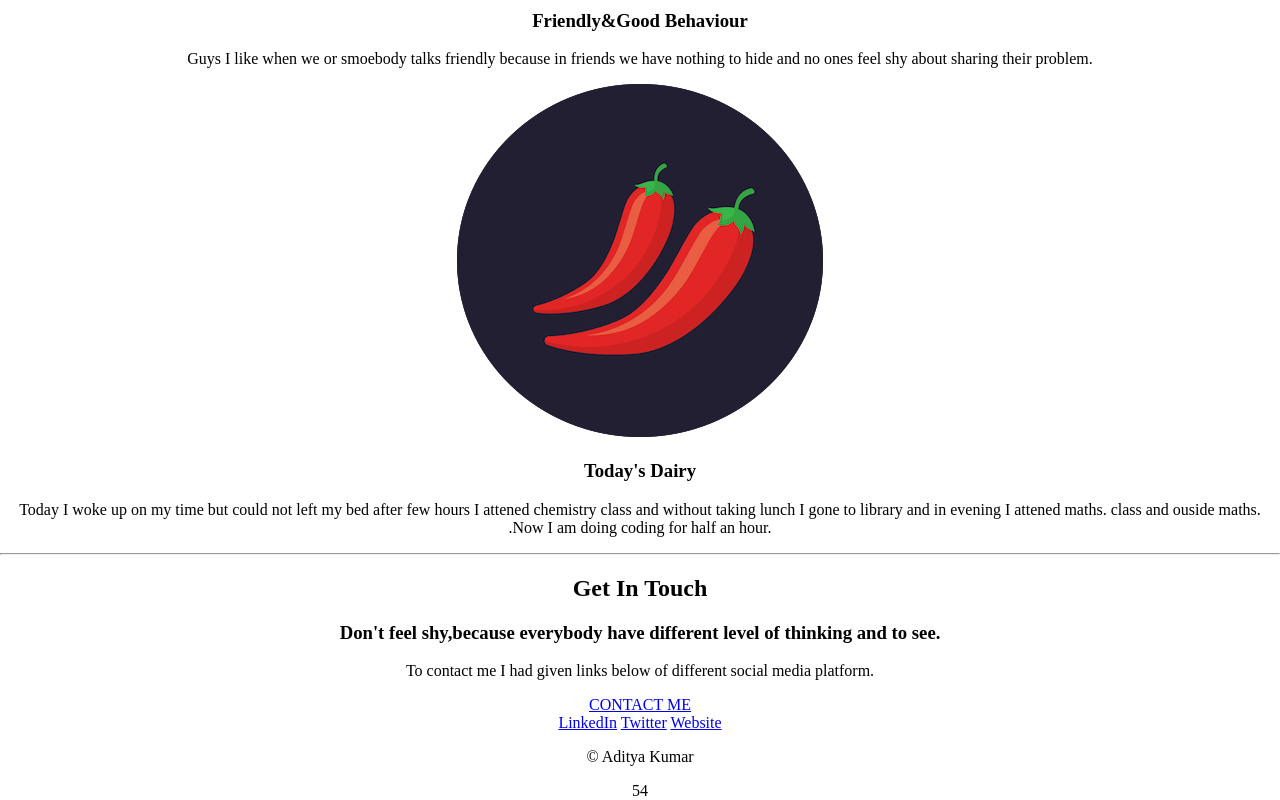
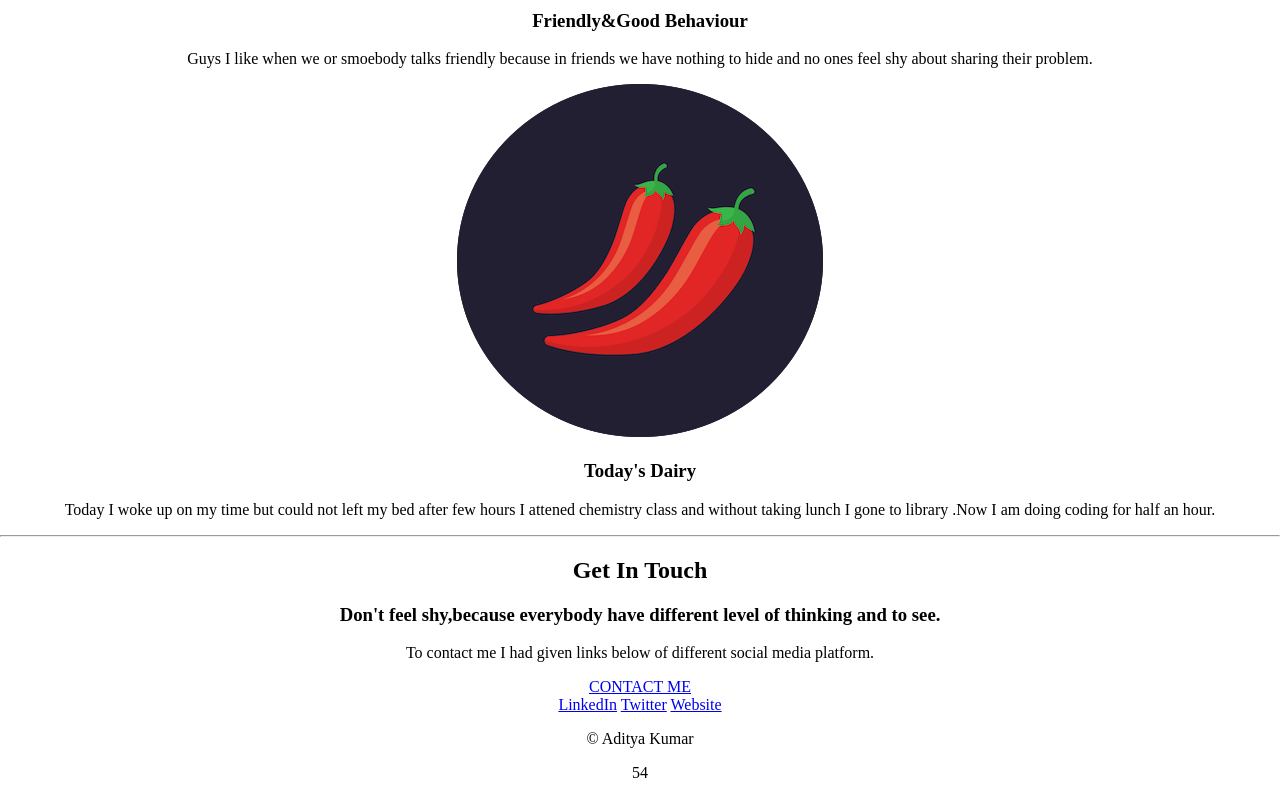
Before and after one commit to aditya0a2/html-portfolio, a plain HTML site: page index.html in a window 1280 px wide. Shown: the part 1869-2669 px from the top of the page. Drawn offline with Linux system fonts and the light colour scheme.

Commit message:
Update index.html

```diff
--- a/index.html
+++ b/index.html
@@ -34,7 +34,7 @@
         <div class="skill-row">
           <img class="lambo" src="image/chillies.png" alt="">
           <h3>Today's Dairy</h3>
-          <p>Today I woke up on my time but could not left my bed after few hours I attened chemistry class and without taking lunch I gone to library and in evening I attened maths. class and ouside maths. .Now I am doing coding for half an hour.</p>
+          <p>Today I woke up on my time but could not left my bed after few hours I attened chemistry class and without taking lunch I gone to library  .Now I am doing coding for half an hour.</p>
         </div>
       </div>
       <hr>
```
